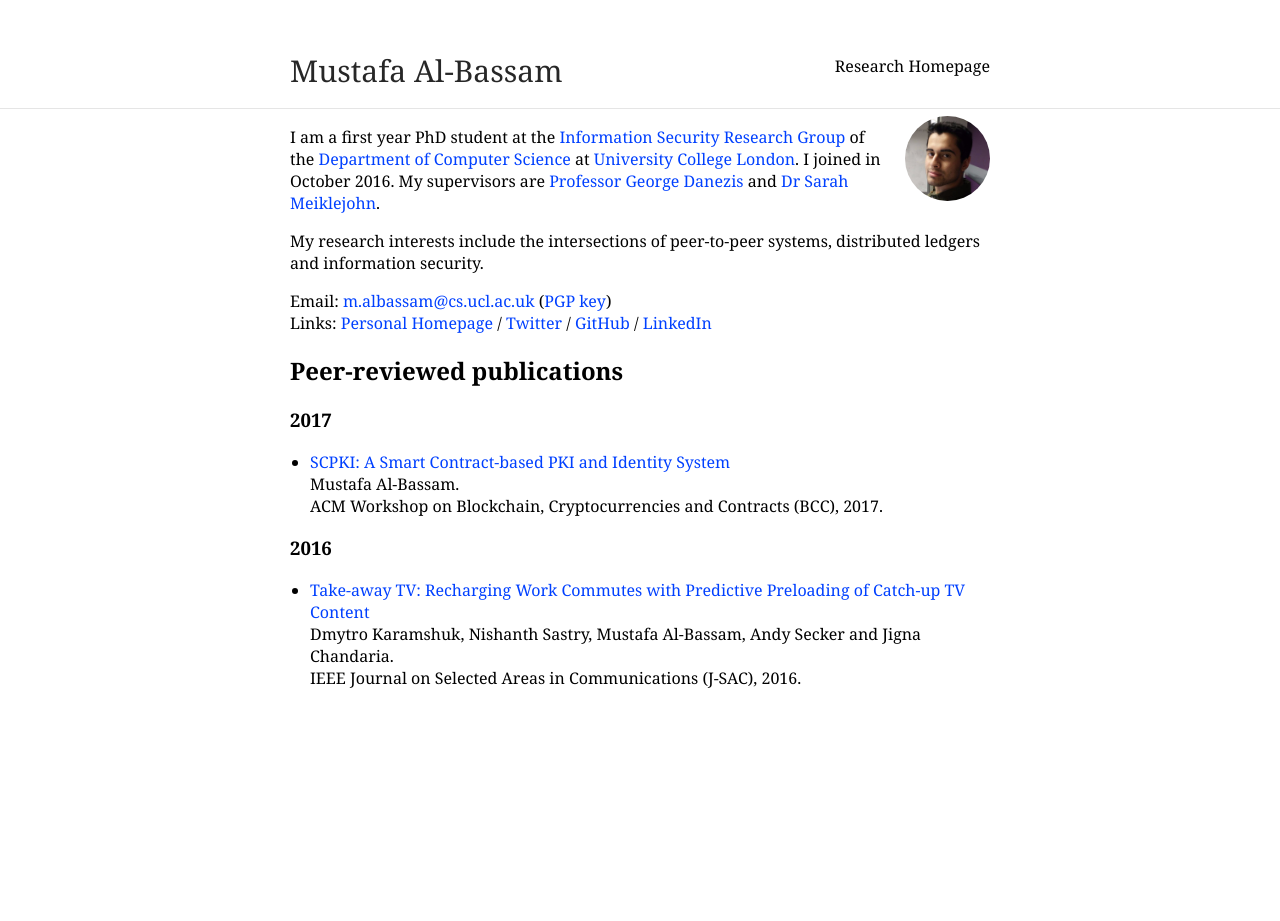
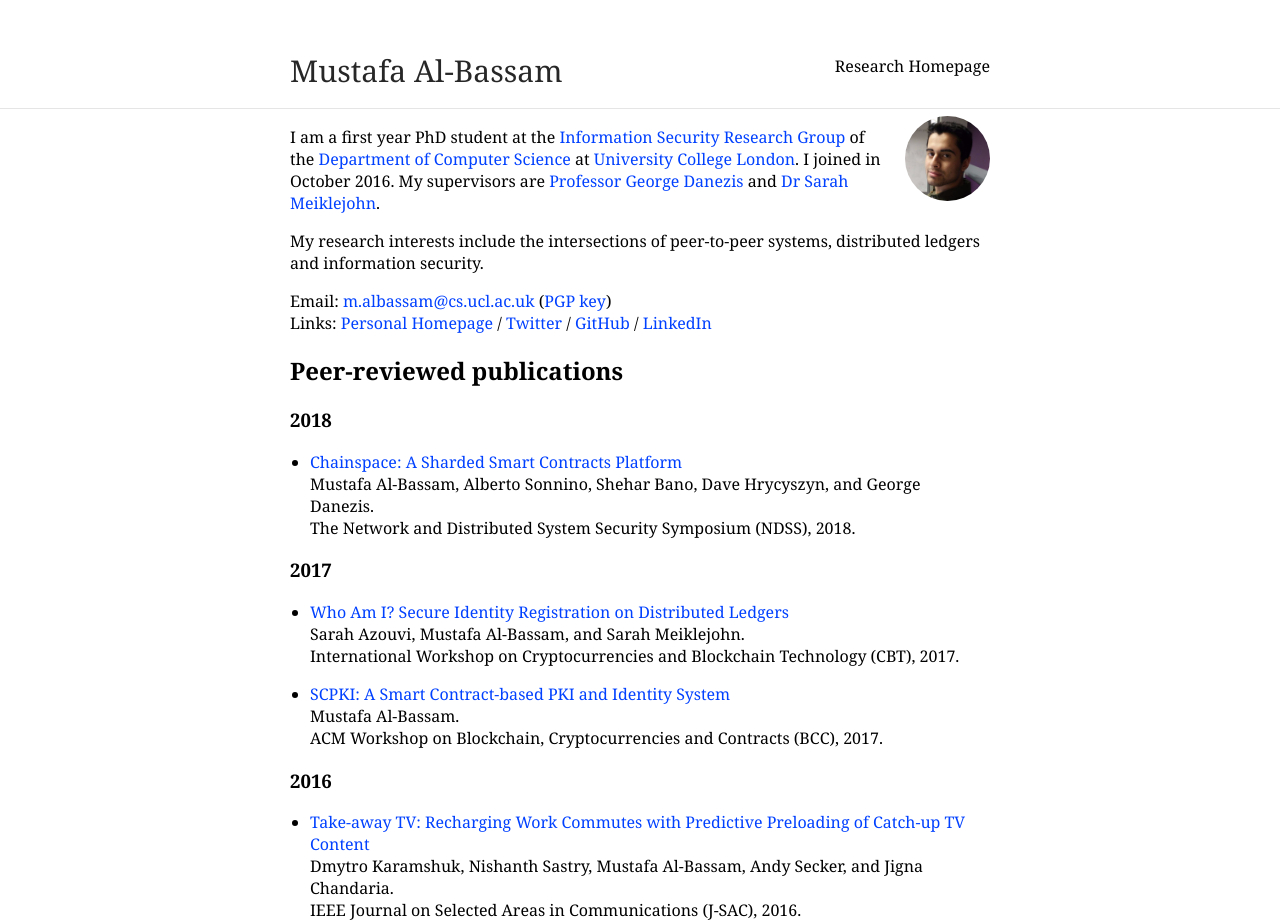
Before and after one commit to musalbas/research-homepage, a Jekyll site: the page built from index.md, in a window 1280 px wide. Built offline with Jekyll 4.4.1, drawn with Linux system fonts in a browser that asks for light colours; before the commit the page ends 900 px from its top, so only the background shows below that.

Commit message:
update pubs

```diff
--- a/index.md
+++ b/index.md
@@ -14,10 +14,16 @@ Links: [Personal Homepage](https://musalbas.com) / [Twitter](https://twitter.com
 
 ## Peer-reviewed publications
 
+### 2018
+
+- [Chainspace: A Sharded Smart Contracts Platform](publications/ChainspaceDL.pdf)<br>Mustafa Al-Bassam, Alberto Sonnino, Shehar Bano, Dave Hrycyszyn, and George Danezis.<br>The Network and Distributed System Security Symposium (NDSS), 2018.
+
 ### 2017
+
+- [Who Am I? Secure Identity Registration on Distributed Ledgers](publications/register-id.pdf)<br>Sarah Azouvi, Mustafa Al-Bassam, and Sarah Meiklejohn.<br>International Workshop on Cryptocurrencies and Blockchain Technology (CBT), 2017.
 
 - [SCPKI: A Smart Contract-based PKI and Identity System](publications/scpki-bcc17.pdf)<br>Mustafa Al-Bassam.<br>ACM Workshop on Blockchain, Cryptocurrencies and Contracts (BCC), 2017.
 
 ### 2016
 
-- [Take-away TV: Recharging Work Commutes with Predictive Preloading of Catch-up TV Content](publications/takeawaytv-jsac16.pdf)<br>Dmytro Karamshuk, Nishanth Sastry, Mustafa Al-Bassam, Andy Secker and Jigna Chandaria.<br>IEEE Journal on Selected Areas in Communications (J-SAC), 2016.
+- [Take-away TV: Recharging Work Commutes with Predictive Preloading of Catch-up TV Content](publications/takeawaytv-jsac16.pdf)<br>Dmytro Karamshuk, Nishanth Sastry, Mustafa Al-Bassam, Andy Secker, and Jigna Chandaria.<br>IEEE Journal on Selected Areas in Communications (J-SAC), 2016.
```
Also changed, not shown: 1 other file.
